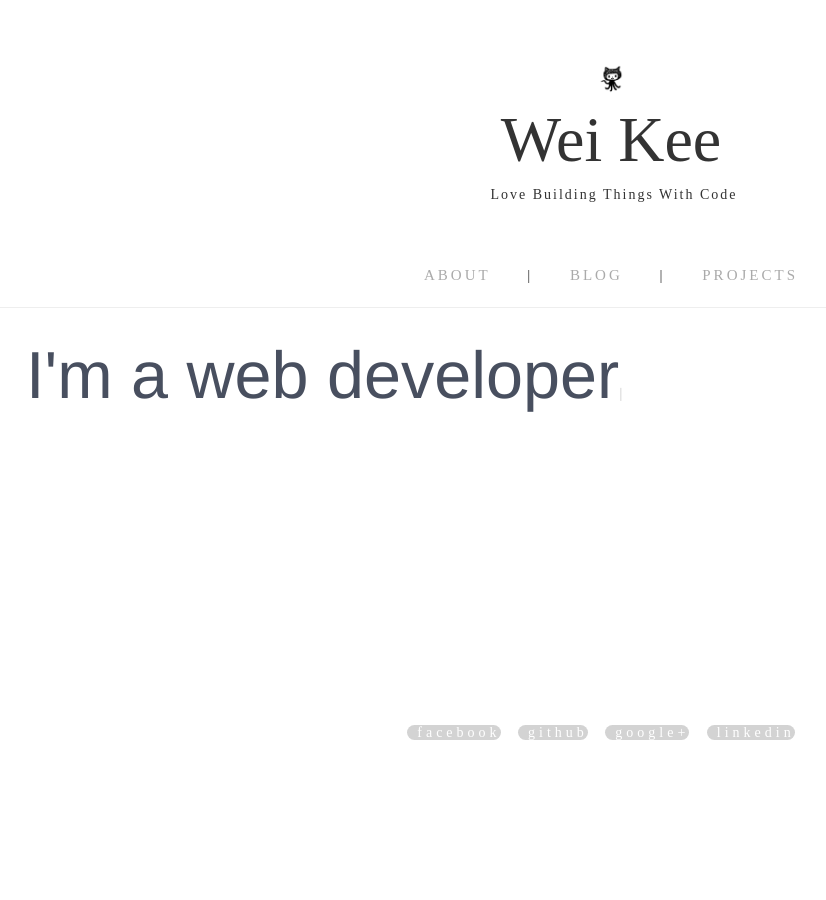
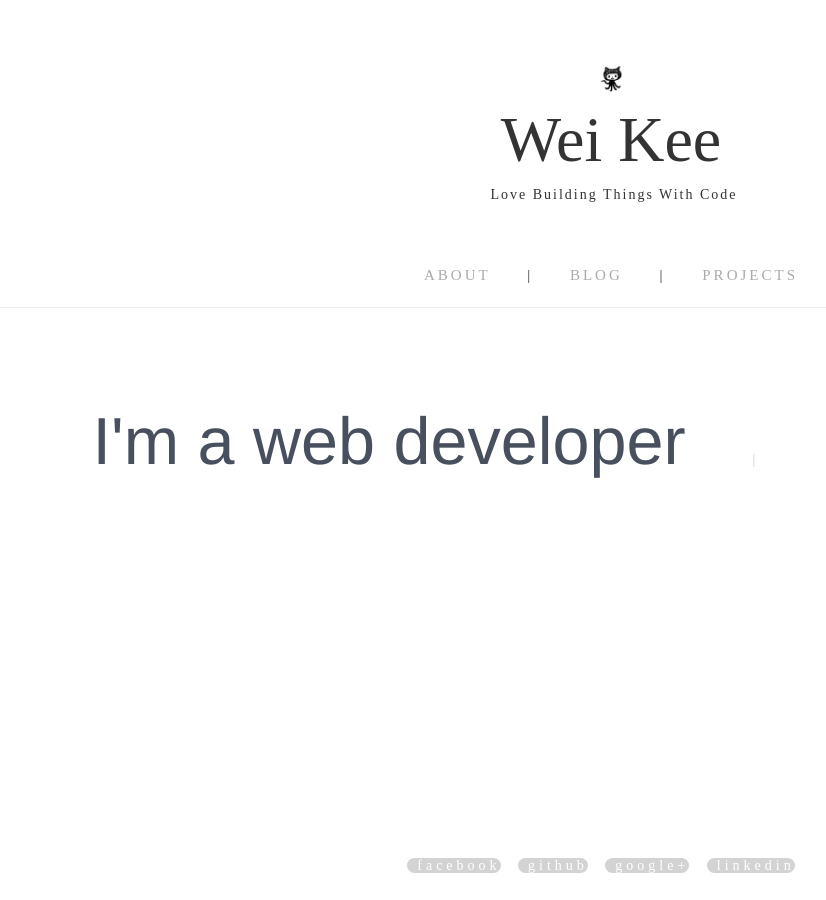
Before and after one commit to weikee94/Blog, a Jekyll site: the page built from index.html, in a window 1280 px wide. Shown: the whole page, without its empty margins (29-855 px from the left). Built offline with Jekyll 4.4.1, drawn with Linux system fonts in a browser that asks for light colours; nearby versions of some CDN libraries; comment, search, counter and statistics services are not loaded.

Commit message:
no message

```diff
--- a/_includes/css/main.css
+++ b/_includes/css/main.css
@@ -59,5 +59,9 @@
 	font-weight: 300;
 	margin: auto;
 	display: inline-block;
+	margin-left:1em;
+    margin-right:1em;
+    margin-top:1em;
+    margin-bottom:1em;
 	color: #484f5f;
 }
```
